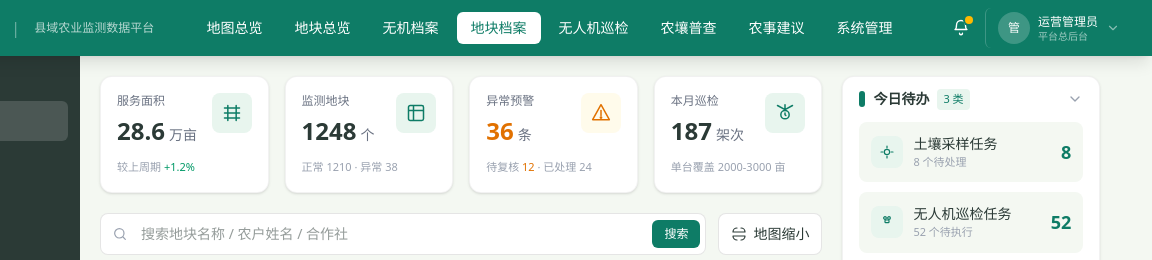
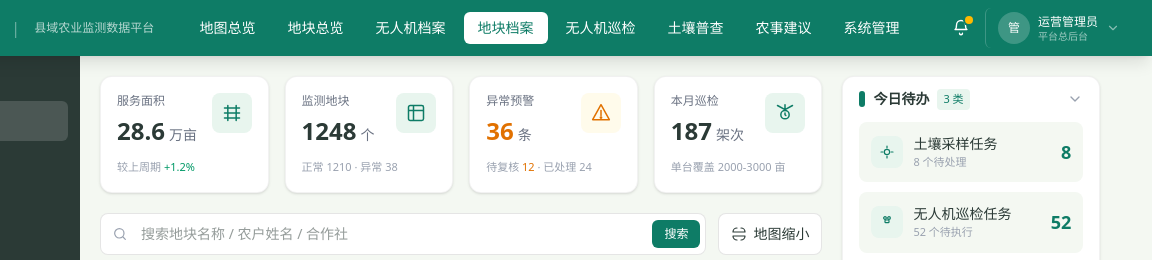
Before and after one commit to 6lingmu2/zhihugenghotai, a plain HTML site: page index.html in a window 1280 px wide. Shown: the top 260 px of the page, 128-1280 px from the left. Drawn offline with Linux system fonts and the light colour scheme.

Commit message:
Update index.html

```diff
--- a/index.html
+++ b/index.html
@@ -1068,10 +1068,10 @@ input:where([type='button'], [type='reset'], [type='submit']),
     <nav class="flex items-center gap-1 text-sm">
       <button data-topmenu class="topmenu-btn px-3.5 py-1.5 rounded-md hover:bg-white/15 transition">地图总览</button>
       <button data-topmenu class="topmenu-btn px-3.5 py-1.5 rounded-md hover:bg-white/15 transition">地块总览</button>
-      <button data-topmenu class="topmenu-btn px-3.5 py-1.5 rounded-md hover:bg-white/15 transition">无机档案</button>
+      <button data-topmenu class="topmenu-btn px-3.5 py-1.5 rounded-md hover:bg-white/15 transition">无人机档案</button>
       <button data-topmenu class="topmenu-btn active px-3.5 py-1.5 rounded-md bg-white text-agri-green font-medium transition">地块档案</button>
       <button data-topmenu class="topmenu-btn px-3.5 py-1.5 rounded-md hover:bg-white/15 transition">无人机巡检</button>
-      <button data-topmenu class="topmenu-btn px-3.5 py-1.5 rounded-md hover:bg-white/15 transition">农壤普查</button>
+      <button data-topmenu class="topmenu-btn px-3.5 py-1.5 rounded-md hover:bg-white/15 transition">土壤普查</button>
       <button data-topmenu class="topmenu-btn px-3.5 py-1.5 rounded-md hover:bg-white/15 transition">农事建议</button>
       <button data-topmenu class="topmenu-btn px-3.5 py-1.5 rounded-md hover:bg-white/15 transition">系统管理</button>
     </nav>
@@ -1594,10 +1594,10 @@ input:where([type='button'], [type='reset'], [type='submit']),
 var TOP_MODULES = [
   { key: 't_map',         title: '地图总览' },
   { key: 't_plots',       title: '地块总览' },
-  { key: 't_inorganic',   title: '无机档案' },
+  { key: 't_inorganic',   title: '无人机档案' },
   { key: 't_plotArchive', title: '地块档案' },
   { key: 't_uav',         title: '无人机巡检' },
-  { key: 't_soil',        title: '农壤普查' },
+  { key: 't_soil',        title: '土壤普查' },
   { key: 't_advice',      title: '农事建议' },
   { key: 't_system',      title: '系统管理' }
 ];
@@ -1937,9 +1937,9 @@ Object.assign(MODAL_CONTENT, {
     '<div class="mt-4 flex gap-2"><button data-modal="t_plotArchive" data-title="地块档案" data-wide="1" class="flex-1 py-2 text-xs text-white bg-agri-green rounded-lg hover:bg-agri-green-dark">查看地块档案</button>' +
     '<button data-modal="retestFields" data-title="待复测农田" data-wide="1" class="flex-1 py-2 text-xs text-amber-600 border border-amber-300 rounded-lg hover:bg-amber-50">查看待复测农田（12）</button></div>',
 
-  /* 3. 无机档案（硬件/设备档案） */
+  /* 3. 无人机档案（硬件/设备档案） */
   t_inorganic:
-    '<p class="text-xs text-gray-500">平台无机硬件设备档案，统一登记监测终端与多光谱无人机。</p>' +
+    '<p class="text-xs text-gray-500">平台硬件设备档案，统一登记监测终端与多光谱无人机。</p>' +
     '<div class="mt-3 grid grid-cols-2 gap-3">' +
       '<div class="rounded-xl bg-agri-dark text-white p-4"><div class="text-xs text-white/60">ZK-01 智能监测终端</div><div class="mt-2 space-y-1 text-xs"><div class="flex justify-between"><span class="text-white/60">供电</span><span>太阳能</span></div><div class="flex justify-between"><span class="text-white/60">防护等级</span><span>IP66</span></div><div class="flex justify-between"><span class="text-white/60">在线率</span><span class="text-emerald-300">94.2%</span></div></div></div>' +
       '<div class="rounded-xl border border-black/5 p-4"><div class="text-xs text-gray-500">多光谱无人机</div><div class="mt-2 space-y-1 text-xs"><div class="flex justify-between"><span class="text-gray-400">植被指数</span><span class="text-agri-dark">NDVI / NDRE</span></div><div class="flex justify-between"><span class="text-gray-400">单台覆盖</span><span class="text-agri-dark">2000-3000 亩</span></div><div class="flex justify-between"><span class="text-gray-400">本月巡检</span><span class="text-agri-dark">187 架次</span></div></div></div>' +
@@ -1985,7 +1985,7 @@ Object.assign(MODAL_CONTENT, {
     '<div class="mt-4 flex gap-2"><button data-modal="uavInspect" data-title="多光谱无人机巡检" class="flex-1 py-2 text-xs text-white bg-agri-green rounded-lg hover:bg-agri-green-dark">调度巡检任务</button>' +
     '<button data-modal="todoUav" data-title="无人机巡检任务" class="flex-1 py-2 text-xs text-agri-green border border-agri-green/30 rounded-lg hover:bg-agri-accent">查看 52 个任务</button></div>',
 
-  /* 6. 农壤普查 */
+  /* 6. 土壤普查 */
   t_soil:
     '<div class="grid grid-cols-3 gap-3 text-center">' +
       '<div class="p-3 rounded-lg bg-agri-bg"><div class="text-xs text-gray-500">今日采样任务</div><div class="text-lg font-bold text-agri-green">8<span class="text-xs font-normal">个</span></div></div>' +
```
